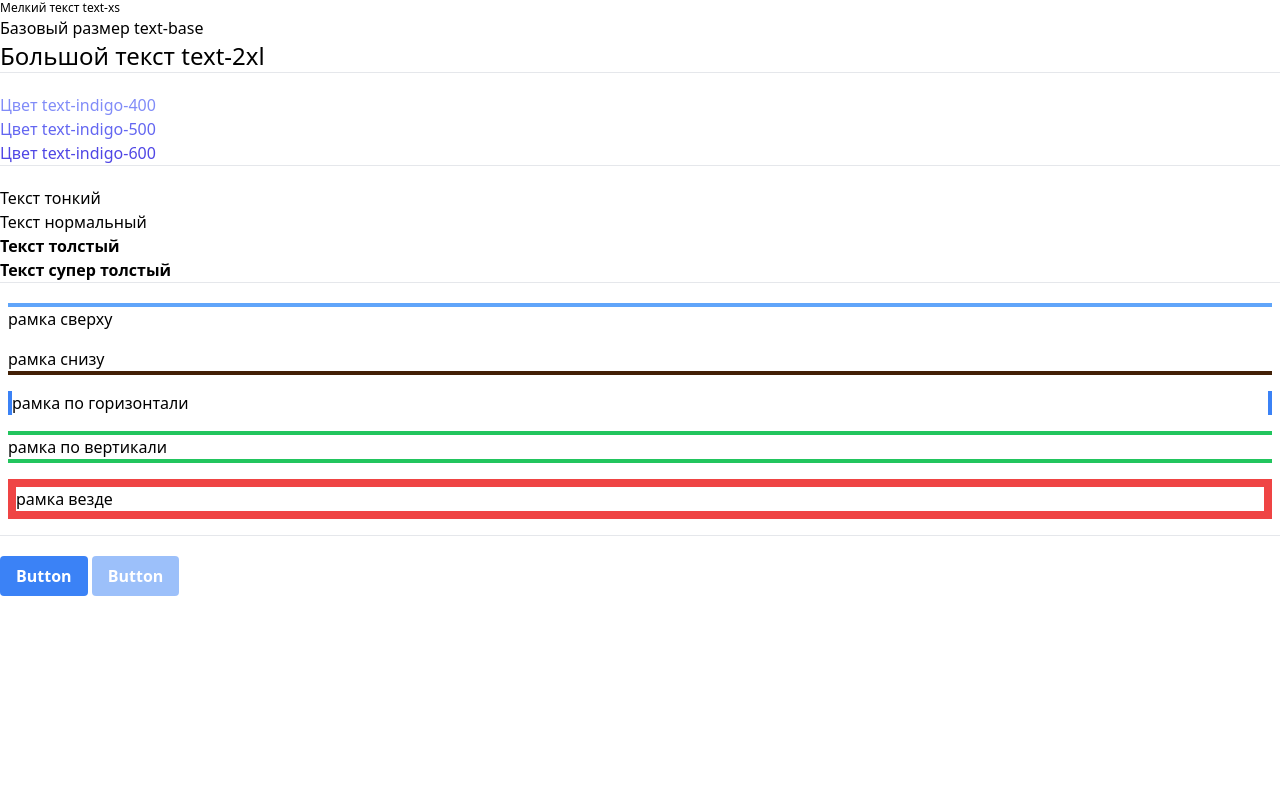
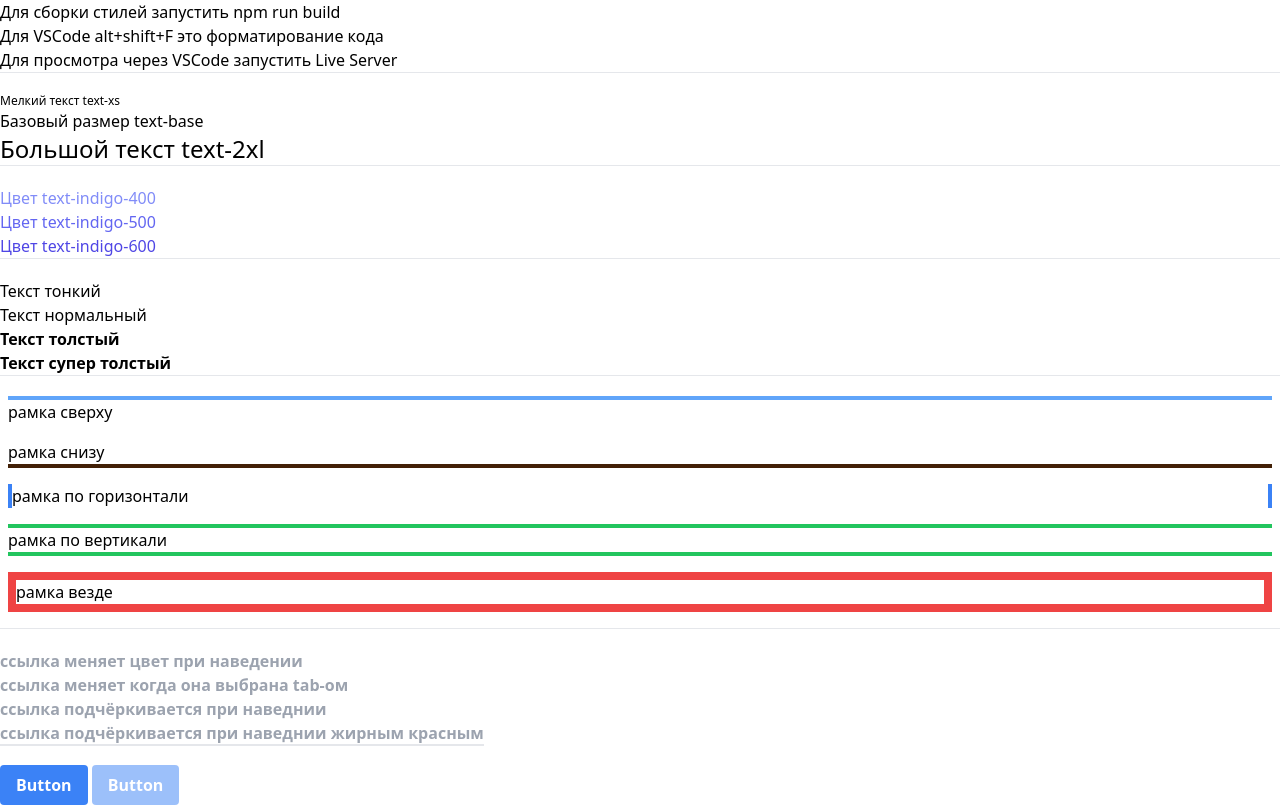
Before and after one commit to voronovmaksim88/tailwind_example_v2, a website: page index.html in a window 1280 px wide. Drawn offline with Linux system fonts and the light colour scheme.

Commit message:
добавил реакции на ссылки

```diff
--- a/index.html
+++ b/index.html
@@ -11,8 +11,13 @@
 
 
 <body>
-    <header>
-        <nav>
+    <div>
+        <h1>Для сборки стилей запустить npm run build</h1>
+        <h1>Для VSCode alt+shift+F это форматирование кода </h1>
+        <h1>Для просмотра через VSCode запустить Live Server </h1>
+        <hr class="mb-5">
+    </div>
+
     <div>
         <p class="text-xs">Мелкий текст text-xs</p>
         <p class="text-base">Базовый размер text-base</p>
@@ -44,10 +49,15 @@
         <hr class="mb-5">
     </div>
 
-            <ul>
-                <li><a href=""><span href="#"></span></a></li>
-                <li><a href=""><span href="#"></span></a></li>
-                <li><a href=""><span href="#"></span></a></li>
+    <ul class="mb-5" >
+        <li><a href="" class="font-bold text-gray-400 hover:text-indigo-600">ссылка меняет цвет при наведении</a></li>
+        <li><a href="" class="font-bold text-gray-400 focus:text-red-600">ссылка меняет когда она выбрана tab-ом</a></li>
+        <li><a href="" class="font-bold text-gray-400 border-b-2 border-transparent hover:text-purple-600 hover:border-purple-600">
+            ссылка подчёркивается при наведнии
+        </a></li>
+        <li><a href="" class="font-bold text-gray-400 border-b-2 hover:underline decoration-red-500 decoration-4">
+            ссылка подчёркивается при наведнии жирным красным
+        </a></li>
     </ul>
     </nav>
 
@@ -62,10 +72,4 @@
     </button>
 
 
-
-
-    </header>
-
-</body>
-
 </html>
```
Also changed, not shown: src/output.css. Lines whose indentation alone changed are shown as unchanged.
